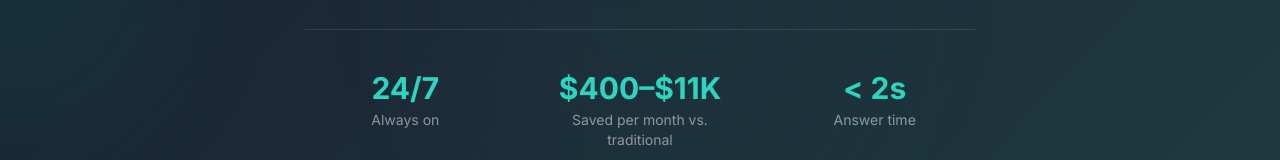
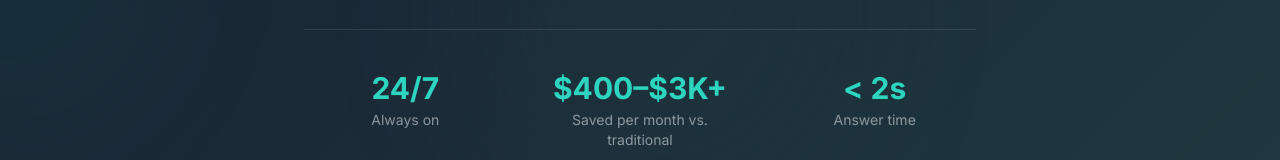
Before and after one commit to dentalondemand/iamclara-website, a Next.js app: page / in a window 1280 px wide. Shown: the part 595-755 px from the top of the page. Built offline with nearby package versions, Linux system fonts and the light colour scheme.

Commit message:
copy: savings range 00-K+ (more realistic top end)

```diff
--- a/app/page.tsx
+++ b/app/page.tsx
@@ -105,7 +105,7 @@ function Hero() {
         <div className="grid grid-cols-3 gap-8 max-w-2xl mx-auto border-t border-white/10 pt-10">
           {[
             { value: '24/7', label: 'Always on' },
-            { value: '$400–$11K', label: 'Saved per month vs. traditional' },
+            { value: '$400–$3K+', label: 'Saved per month vs. traditional' },
             { value: '< 2s', label: 'Answer time' },
           ].map((s) => (
             <div key={s.label} className="text-center">
```
